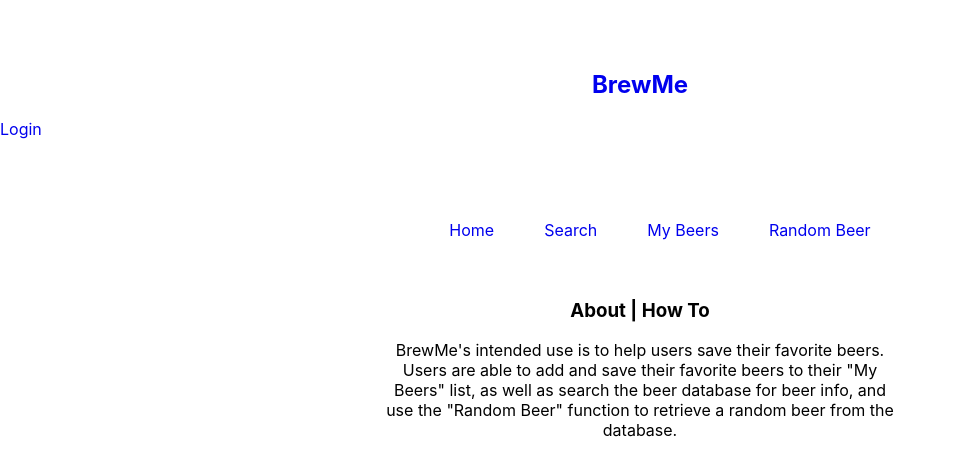
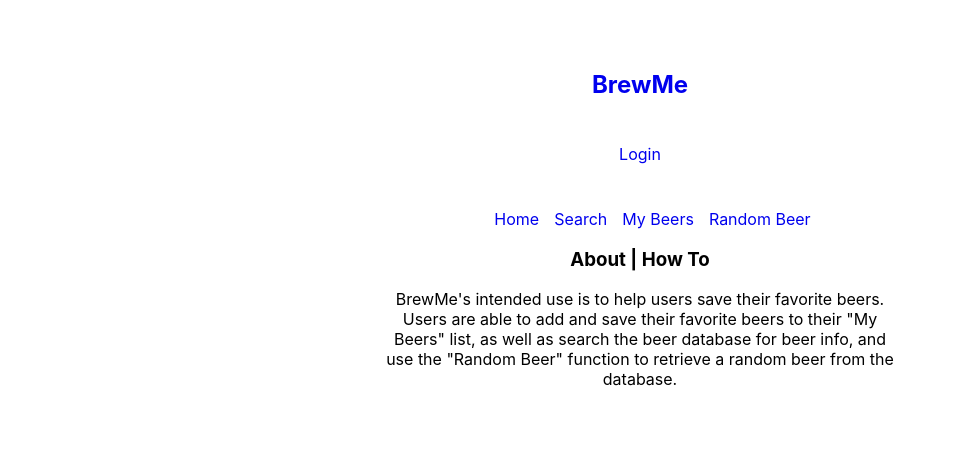
Before and after one commit to JozyL27/brewme-client, a React (Create React App) app: page / in a window 1280 px wide. Shown: the top 476 px of the page, without its empty margins (0-955 px from the left). Built offline with nearby package versions, Linux system fonts and the light colour scheme.

Commit message:
added initial styling

```diff
--- a/src/components/Header/header.css
+++ b/src/components/Header/header.css
@@ -3,3 +3,42 @@ h1 {
     text-align: center;
     text-decoration: none;
 }
+
+nav {
+    display: flex;
+    flex-direction: column;
+    justify-content: center;
+}
+
+
+.loggedIn, .renderLogin {
+    text-align: center;
+    padding-top: 25px;
+  }
+
+/*
+.loggedIn, .renderLogin {
+    align-self: flex-end;
+    margin-right: 140px;
+  } */
+
+
+/* .loggedIn, .renderLogin {
+    display: flex;
+    flex: 1;
+    align-items: center;
+    justify-content: flex-end;
+  } */
+
+  /* .renderLogin {
+    background: rgb(255, 121, 121);
+    color: white;
+    padding: 5px 15px;
+    border-radius: 15px;
+    margin-left: 10px;
+  } */
+
+  /* .loggedIn {
+    padding: 5px 15px;
+    border-radius: 15px;
+  } */
--- a/src/components/NavBar/NavBar.css
+++ b/src/components/NavBar/NavBar.css
@@ -1,10 +1,13 @@
 ul {
     display: flex;
     justify-content: center;
+    align-items: center;
+    margin-top: 45px;
 }
 
 .navLink {
     list-style: none;
-    margin: 65px 25px 40px 25px;
+    margin-right: 15px;
     text-decoration: none;
+    text-align: center;
 }
--- /dev/null
+++ b/src/components/searchBeers/items.css
@@ -0,0 +1,19 @@
+.searchUl {
+    display: flex;
+    flex-direction: column;
+    align-items: center;
+    justify-content: center;
+}
+
+.searchLi {
+    width: 40%;
+    text-align: center;
+    margin-top: 15px;
+    margin-bottom: 15px;
+    padding: 15px;
+    border: 1px solid black;
+}
+
+.searchAbv {
+    margin: 10px auto 5px auto;
+}
--- a/src/components/searchBeers/items.js
+++ b/src/components/searchBeers/items.js
@@ -1,16 +1,19 @@
 import React from 'react'
 import SearchBeerService from '../../services/search-beer-service'
+import './items.css'
 
 
 
 export default function Beer(props) {
+
     return (
         <>
-        {props.brewskis.map((beer, index) => <li key={index}> {beer.name}
-            <div>ABV: {beer.abv}</div>
+            {props.brewskis.map((beer, index) =>
+            <li key={index} className="searchLi"> {beer.name}
+            <div className="searchAbv">ABV: {beer.abv}</div>
             {SearchBeerService.checkForDescript(beer.descript)}
             <button onClick={() => props.addBeer(props.userId, beer.id)}>Add to My Beers</button>
-        </li>)}
+            </li>)}
         </>
     )
 }
--- a/src/components/searchBeers/searchBeer.css
+++ b/src/components/searchBeers/searchBeer.css
@@ -1,6 +1,13 @@
-/* .search{
+.search{
     display: flex;
     flex-direction: column;
-    justify-content: center;
-    align-items: center;
-} */
+}
+
+.searchHeader {
+    text-align: center;
+}
+
+.searchDatabase {
+    display: flex;
+    margin: 0 auto;
+}
--- a/src/components/searchBeers/searchBeer.js
+++ b/src/components/searchBeers/searchBeer.js
@@ -51,7 +51,7 @@ export default class SearchBeer extends React.Component {
     render() {
         return (
             <section className="search">
-            <h3>Search Beer Database</h3>
+            <h3 className="searchHeader">Search Beer Database</h3>
             {this.context.error &&
             <div>{this.context.error.error}</div>}
             <form className="searchDatabase" onSubmit={this.getByName} >
@@ -59,11 +59,12 @@ export default class SearchBeer extends React.Component {
             <input type="submit" />
             </form>
 
+            <ul className="searchUl">
             {this.context.beers.length >= 1 &&
             <Beer brewskis={this.context.beers} addBeer={this.addToMyBeers}
             userId={this.context.user_id} hasAuth={this.context.hasAuth}
             beerError={this.context.error} />}
-
+            </ul>
             </section>
         )
     }
--- a/src/services/search-beer-service.js
+++ b/src/services/search-beer-service.js
@@ -84,7 +84,7 @@ const SearchBeerService = {
             return  <p className='noDescript'>No description available.</p>
         }
 
-        return <p>{descript}</p>
+        return <p className="searchDescript">{descript}</p>
     },
     deleteBeer(user, beer) {
         return fetch(`${config.API_ENDPOINT}/userbeers`, {
```
